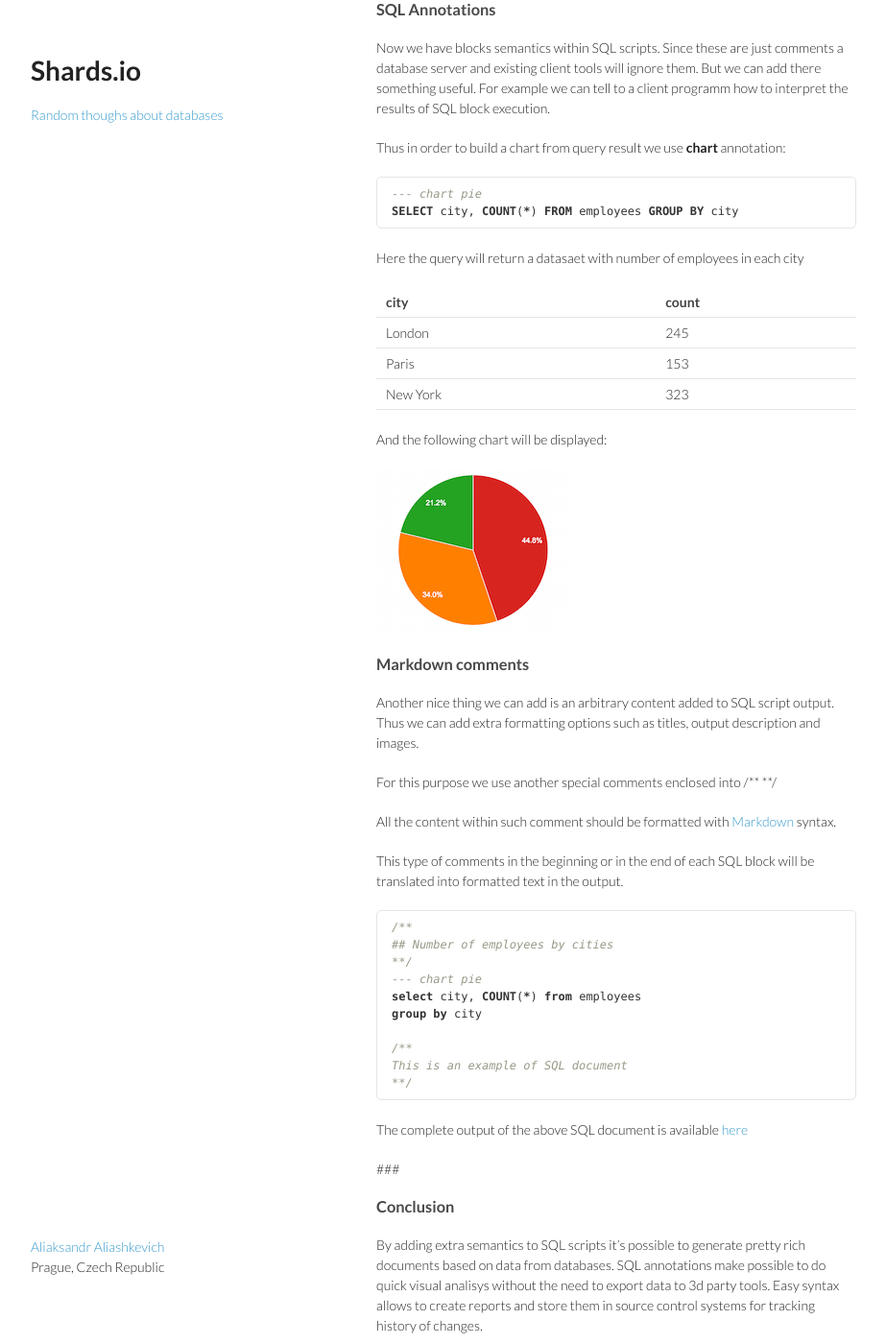
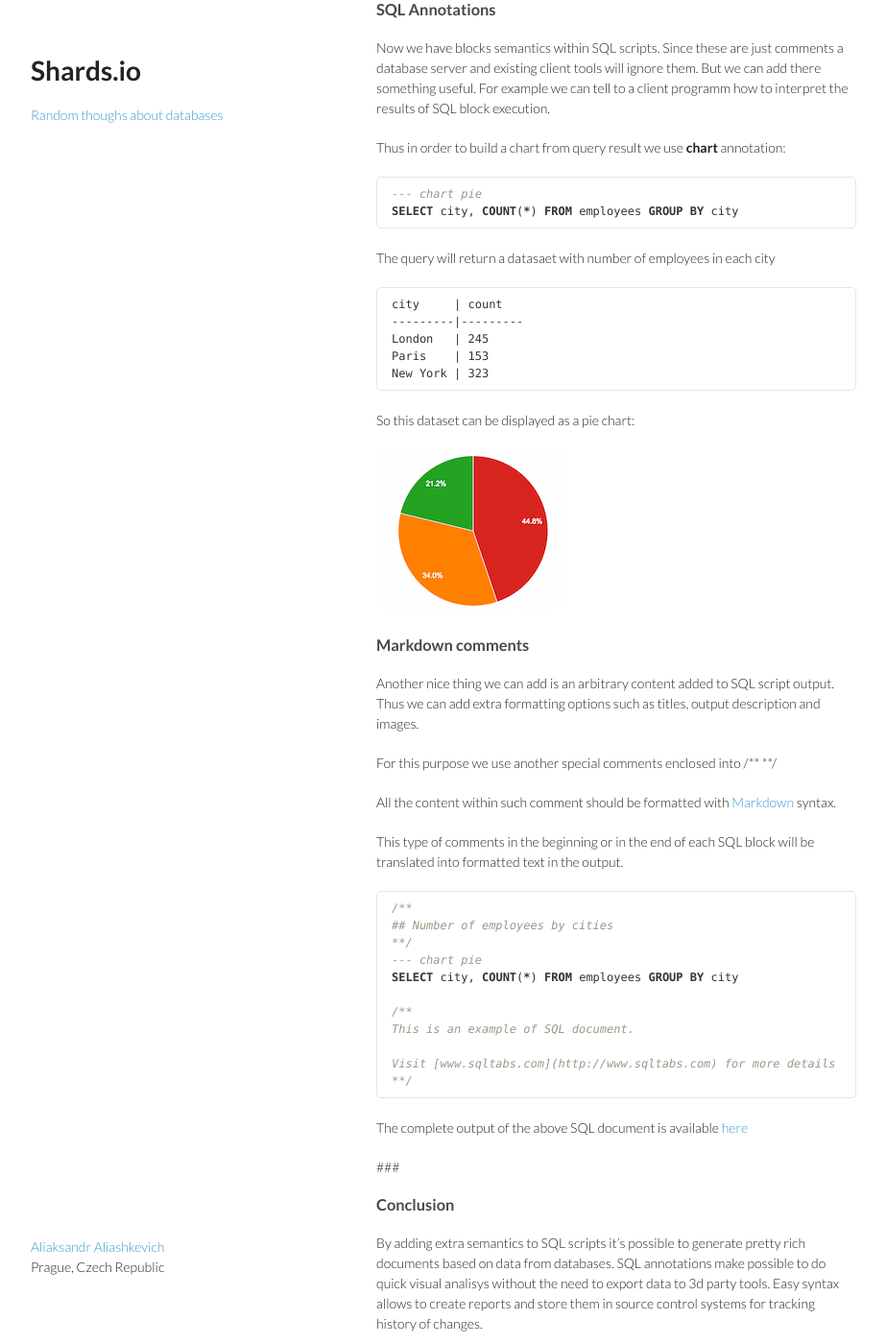
Before and after one commit to shardsio/shardsio.github.io, a Jekyll site: the page built from doc/sql_documents.md, in a window 1280 px wide and 1400 px high, scrolled down 814 px. Shown: the whole window at 96% size, without its empty margins (178-1101 px from the left). Built offline with Jekyll 4.4.1, drawn with Linux system fonts in a browser that asks for light colours; Markdown is read by kramdown in place of the engine named in the settings; comment, search, counter and statistics services are not loaded.

Commit message:
fix sql docs

````diff
--- a/doc/sql_documents.md
+++ b/doc/sql_documents.md
@@ -47,15 +47,15 @@ Thus in order to build a chart from query result we use **chart** annotation:
 SELECT city, COUNT(*) FROM employees GROUP BY city
 ```
 
-Here the query will return a datasaet with number of employees in each city
+The query will return a datasaet with number of employees in each city
 
-city	 | count
----------|---------
-London	 | 245
-Paris	 | 153
-New York | 323
+    city	 | count
+    ---------|---------
+    London	 | 245
+    Paris	 | 153
+    New York | 323
 
-And the following chart will be displayed:
+So this dataset can be displayed as a pie chart:
 
 ![](/images/pie_chart.png)
 
@@ -77,15 +77,16 @@ This type of comments in the beginning or in the end of each SQL block will be t
 ## Number of employees by cities
 **/
 --- chart pie
-select city, COUNT(*) from employees
-group by city
+SELECT city, COUNT(*) FROM employees GROUP BY city
 
 /**
-This is an example of SQL document
+This is an example of SQL document.
+
+Visit [www.sqltabs.com](http://www.sqltabs.com) for more details
 **/
 ```
 
-The complete output of the above SQL document is available [here](http://www.sqltabs.com/api/1.0/docs/6b28b79e0357cce98eb1f1403b1e7075)
+The complete output of the above SQL document is available [here](http://www.sqltabs.com/api/1.0/docs/f3cadc311183668313d2c3ad899fe19e)
 
 ###
 
````
